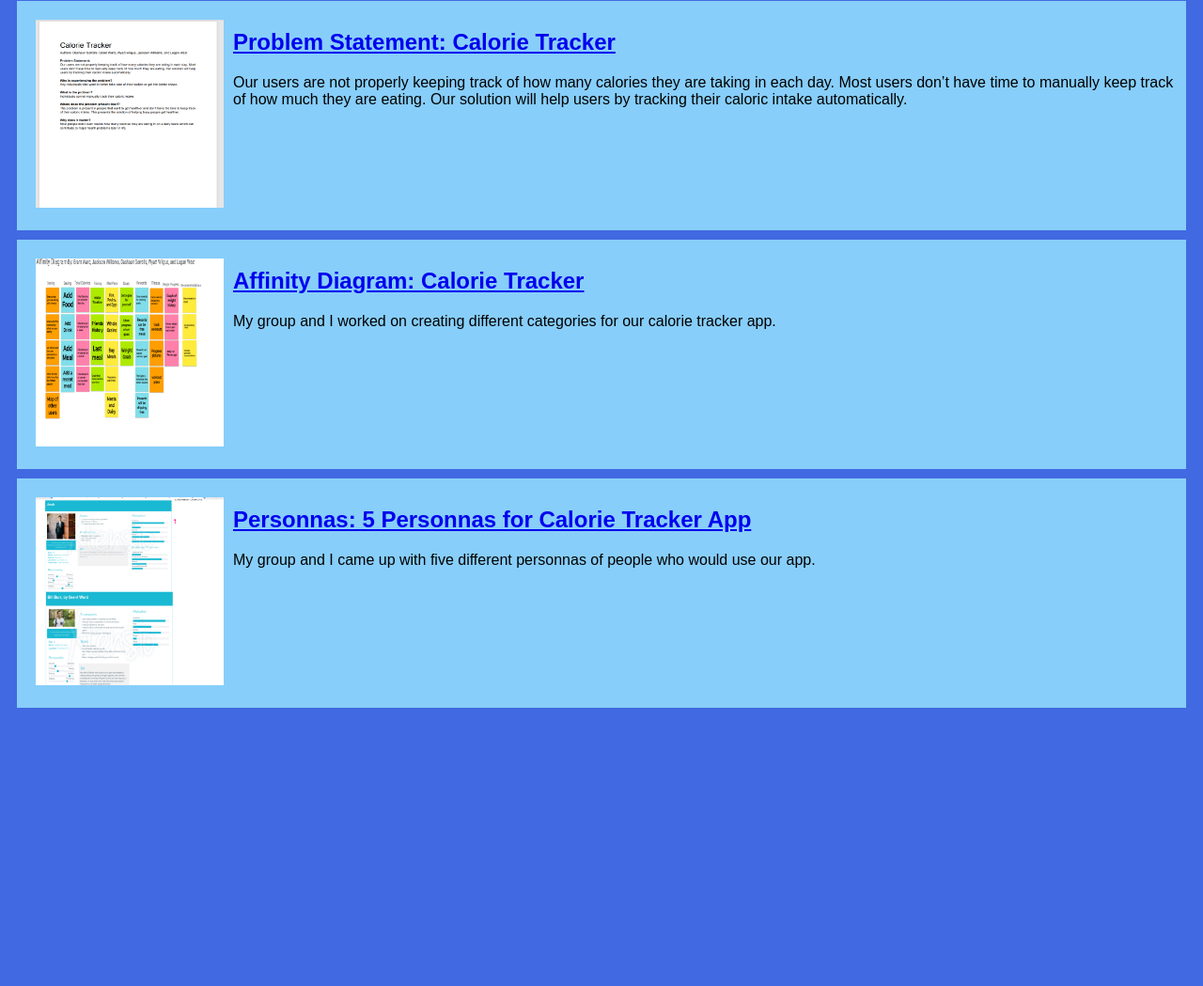
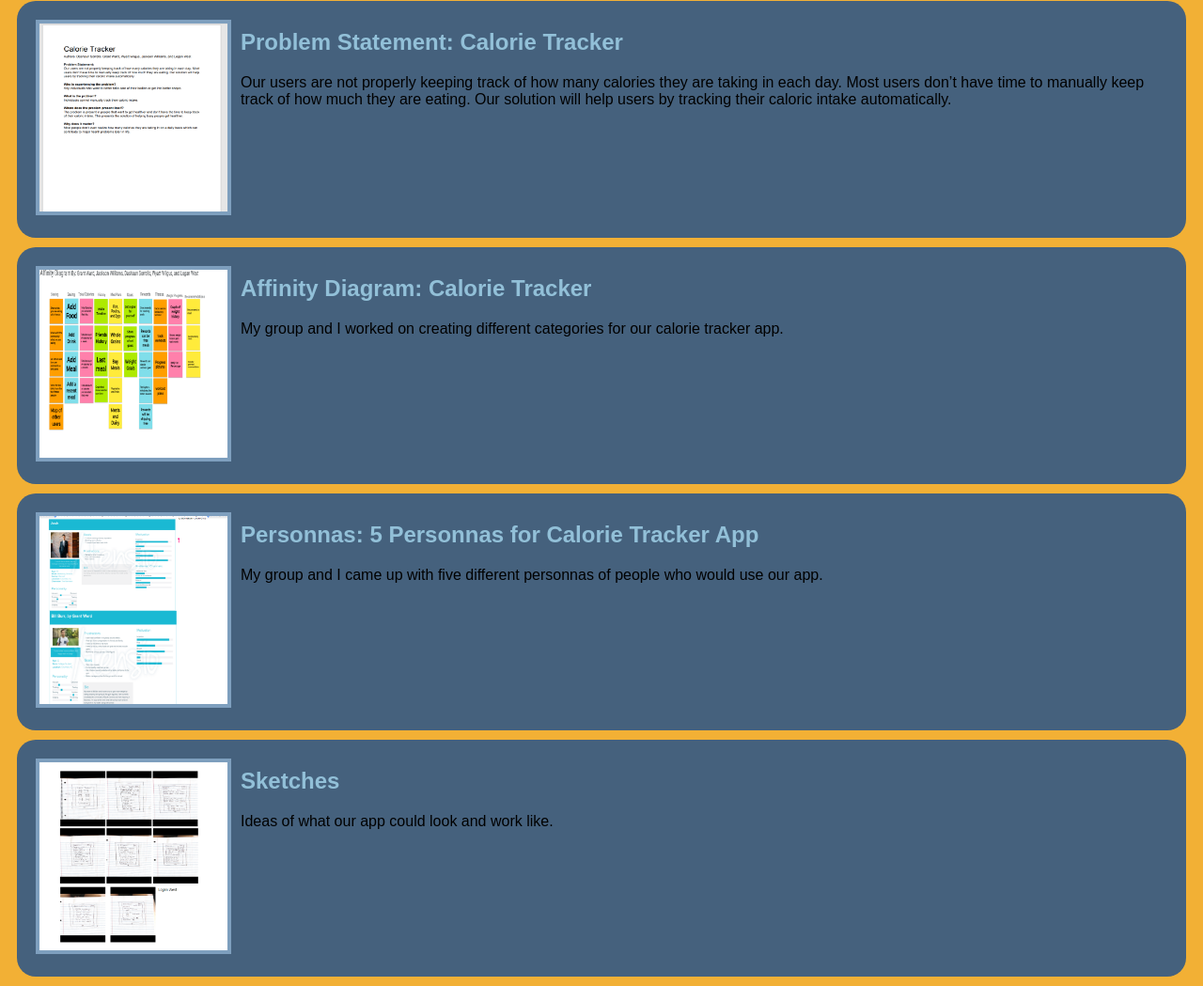
Before and after one commit to grantward01/grantward01.github.io, a plain HTML site: page index.html in a window 1280 px wide. Shown: the part 79-1128 px from the top of the page at 94% size. Before the commit the page ends 842 px from the top, so only its background shows below. Drawn offline with Linux system fonts and the light colour scheme.

Commit message:
Add files via upload

```diff
--- a/index.html
+++ b/index.html
@@ -42,5 +42,17 @@
 
              </section>
         </section>
+
+         <!-- Sketching Assignment-->
+         <section class="assignment">
+            <a href="files/sketching.pdf"><img src="images/sketching.png"></a>
+             <section class="ass-details">
+                <a href="files/sketching.pdf"><h2>Sketches</h2></a>
+                 <p>
+                    Ideas of what our app could look and work like.
+                    </p>
+
+             </section>
+        </section>
     </body>
 </html>
--- a/styles.css
+++ b/styles.css
@@ -1,5 +1,5 @@
 body {
-    background: royalblue;
+    background: #F2B035;
     font-family:Arial, Helvetica, sans-serif;
 }
 
@@ -7,15 +7,33 @@ body {
     display:flex;
     padding:10px;
     margin:10px;
-    background:lightskyblue;
+    background:#45617D;
+    border-radius:20px;
 }
 
 .assignment img {
     width:200px;
-    padding:10px;
+    margin: 10px;
+    border:4px solid #7E9FBE;
 }
 
+.assignment img:hover {
+    border: 4px solid white;
+}
 h1{
-    color:lightskyblue;
+    color:#242424;
     text-align:center;
 }
+
+h1:hover {
+    color:white;
+}
+
+a {
+    text-decoration:none;
+    color:#92C0D8;
+}
+
+a:hover {
+    color: white;
+}
```
Also changed, not shown: images/sketching.png (added), 1 other file.
